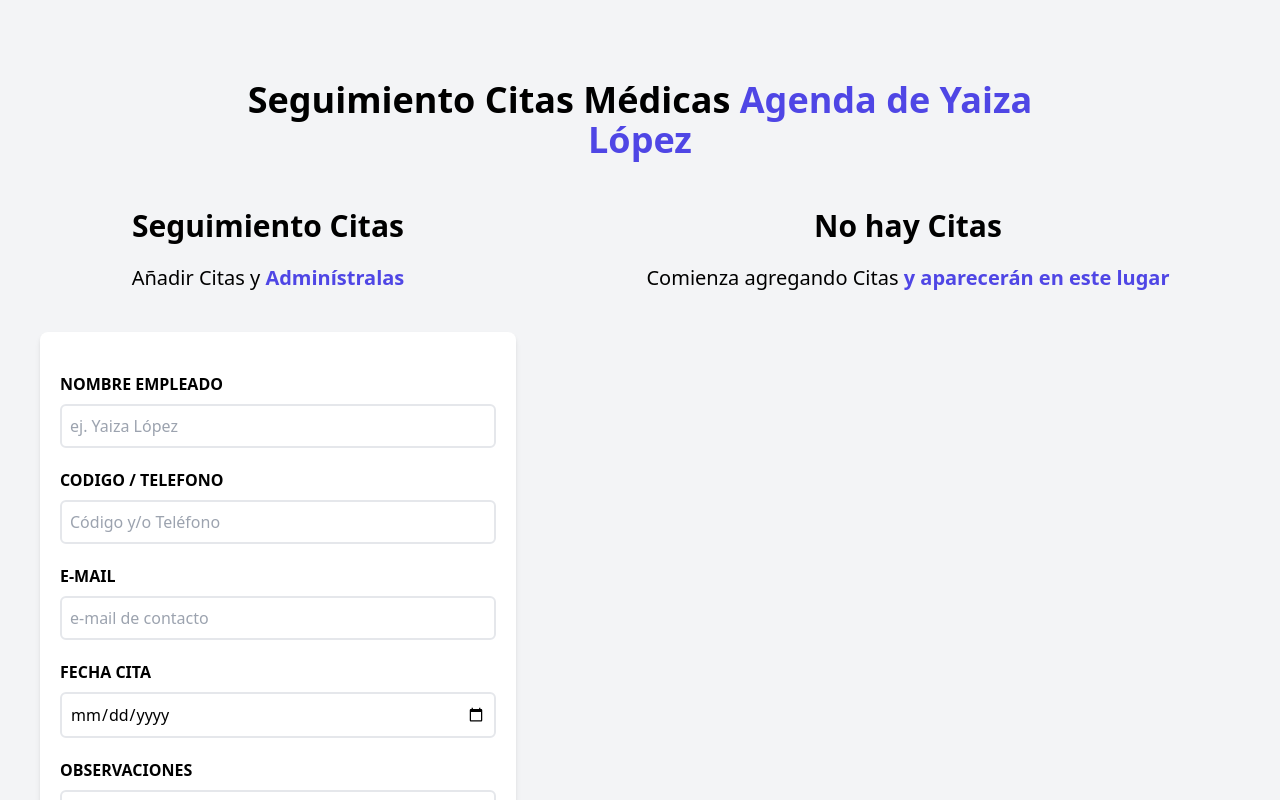
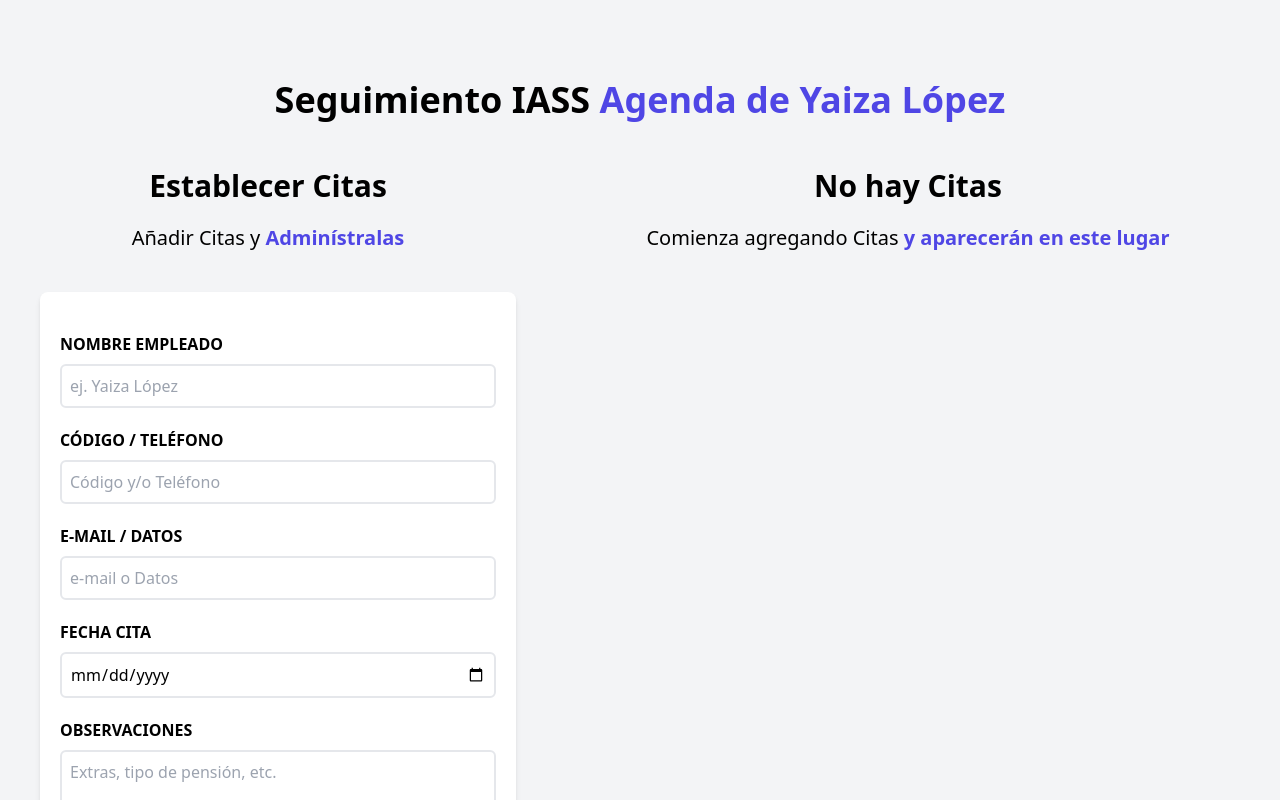
Before and after one commit to Ignapoleon/Citas_react, a React (Vite) app: page / in a window 1280 px wide. Shown: the top 800 px of the page. Built offline with nearby package versions, Linux system fonts and the light colour scheme.

Commit message:
Add files via upload

```diff
--- a/src/components/Formulario.jsx
+++ b/src/components/Formulario.jsx
@@ -81,7 +81,7 @@ const Formulario = ({ pacientes, setPacientes, paciente, setPaciente}) => {
 
   return (
     <div className="md:w-1/2 lg:w-2/5 mx-5">
-      <h2 className="font-black text text-3xl text-center">Seguimiento Citas</h2>
+      <h2 className="font-black text text-3xl text-center">Establecer Citas</h2>
 
       <p className="text-xl mt-5 mb-10 text-center">Añadir Citas y {''}
         <span className="text-indigo-600 font-bold">Adminístralas</span>
@@ -109,7 +109,7 @@ const Formulario = ({ pacientes, setPacientes, paciente, setPaciente}) => {
         </div>
 
         <div className="mb-5">
-          <label htmlFor="propietario" className="block text-grey-700 uppercase font-bold">Codigo / Telefono</label>
+          <label htmlFor="propietario" className="block text-grey-700 uppercase font-bold">Código / Teléfono</label>
           <input id="propietario"
             type="text"
             placeholder="Código y/o Teléfono"
@@ -120,10 +120,10 @@ const Formulario = ({ pacientes, setPacientes, paciente, setPaciente}) => {
         </div>
 
         <div className="mb-5">
-          <label htmlFor="email" className="block text-grey-700 uppercase font-bold">e-Mail</label>
+          <label htmlFor="email" className="block text-grey-700 uppercase font-bold">e-Mail / Datos</label>
           <input id="email"
-            type="email"
-            placeholder="e-mail de contacto"
+            type="text"
+            placeholder="e-mail o Datos"
             className="border-2 w-full p-2 mt-2 placeholder-gray-400 rounded-md"
             value={email}
             onChange={(e) => setEmail(e.target.value)} /> {/* eventlistener */}
--- a/src/components/Header.jsx
+++ b/src/components/Header.jsx
@@ -2,7 +2,7 @@ function Header(){
     return(
 
             <h1 className="font-black text-4xl text-center md:w-2/3 mx-auto">
-                Seguimiento Citas Médicas {""}
+                Seguimiento IASS {""}
                 <span className="text-indigo-600">Agenda de Yaiza López</span>
             </h1>
 
--- a/src/components/Paciente.jsx
+++ b/src/components/Paciente.jsx
@@ -14,7 +14,7 @@ const handleEliminar= () => {
 <div className="mx-5 my-10 bg-white shadow-md px-5 py-10 rounded-xl">
 
   <p className="font-bold mb-3 text-grey-700 uppercase">
-    Nombre Paciente: {''}
+    Nombre Empleado: {''}
     <span className="font-normal normal-case">{nombre}</span>
   </p>
 
@@ -24,7 +24,7 @@ const handleEliminar= () => {
   </p>
 
   <p className="font-bold mb-3 text-grey-700 uppercase">
-    e-Mail: {''}
+    e-Mail o Datos: {''}
     <span className="font-normal normal-case">{email}</span>
   </p>
 
```
